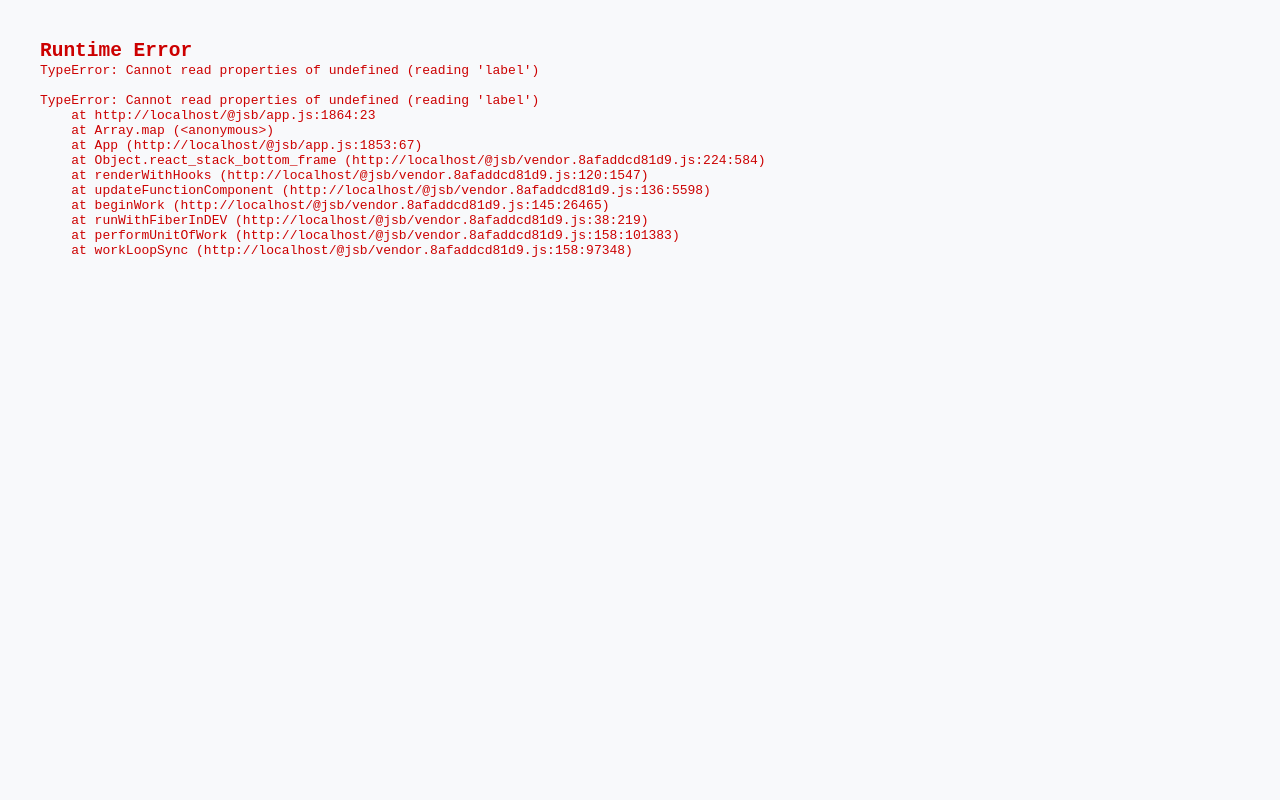
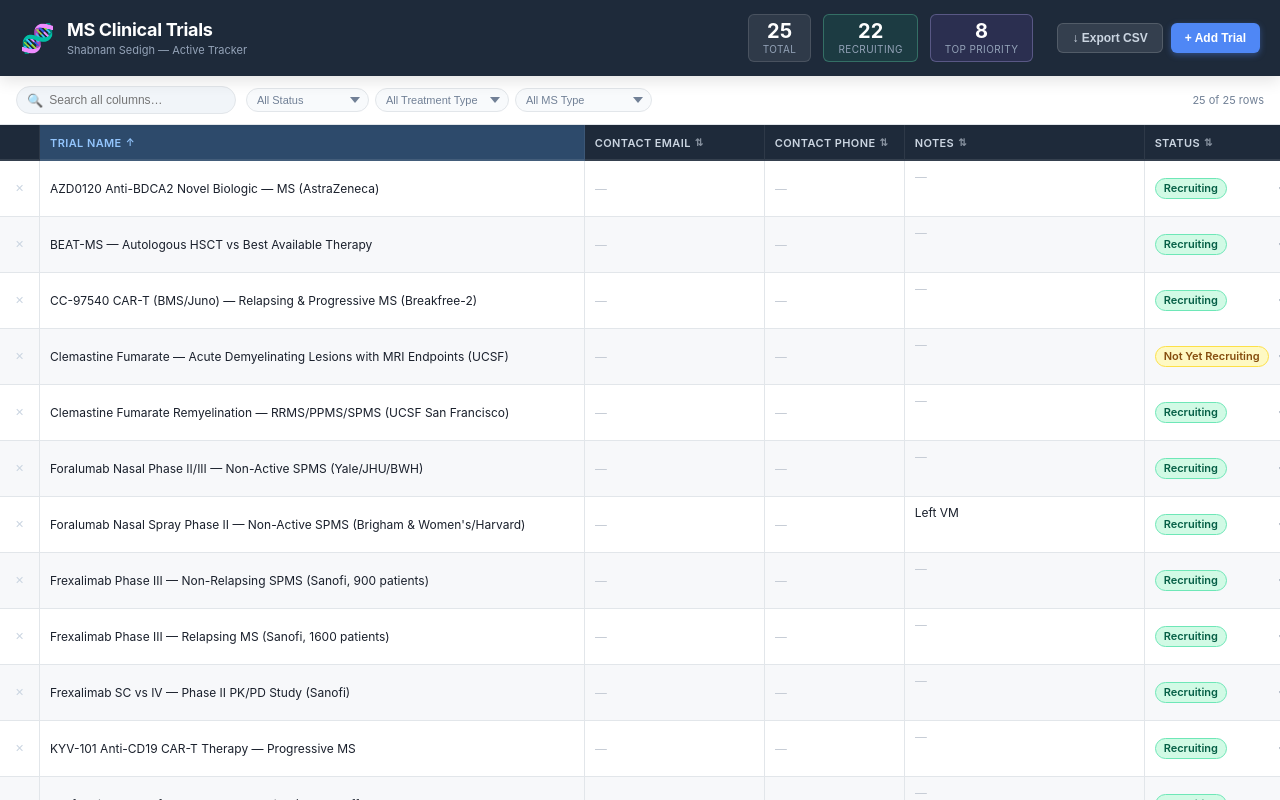
Before and after one commit to erfanexperience/Clinic, a React (Vite) app: page / in a window 1280 px wide. Built offline with nearby package versions, Linux system fonts and the light colour scheme.

Commit message:
Fix: remove priority from filter bar, fix default sort

```diff
--- a/src/App.jsx
+++ b/src/App.jsx
@@ -206,7 +206,7 @@ export default function App() {
   const [editCell, setEditCell] = useState(null);
   const [search, setSearch] = useState('');
   const [filters, setFilters] = useState({});
-  const [sort, setSort] = useState({ key: 'priority', dir: 'asc' });
+  const [sort, setSort] = useState({ key: 'trialName', dir: 'asc' });
   const [confirmDelete, setConfirmDelete] = useState(null);
 
   useEffect(() => {
@@ -323,7 +323,7 @@ export default function App() {
           )}
         </div>
         <div className="filter-pills">
-          {['priority', 'status', 'treatmentType', 'msTypeEligible'].map(key => {
+          {['status', 'treatmentType', 'msTypeEligible'].map(key => {
             const col = COLUMNS.find(c => c.key === key);
             return (
               <select
```
